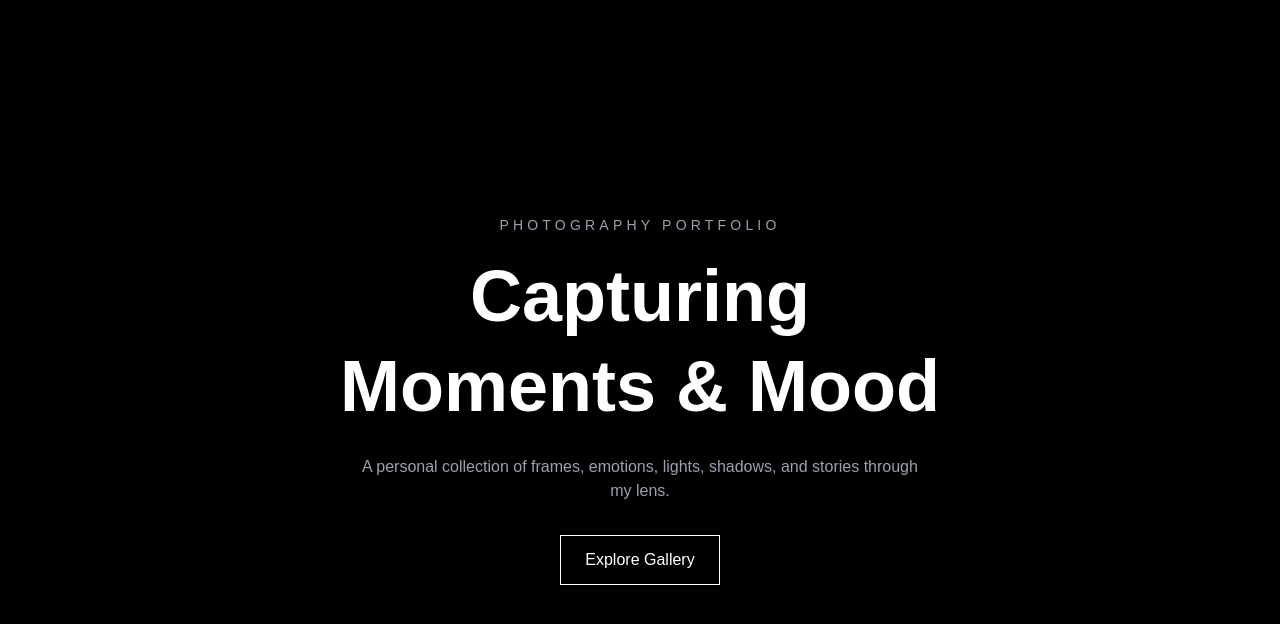
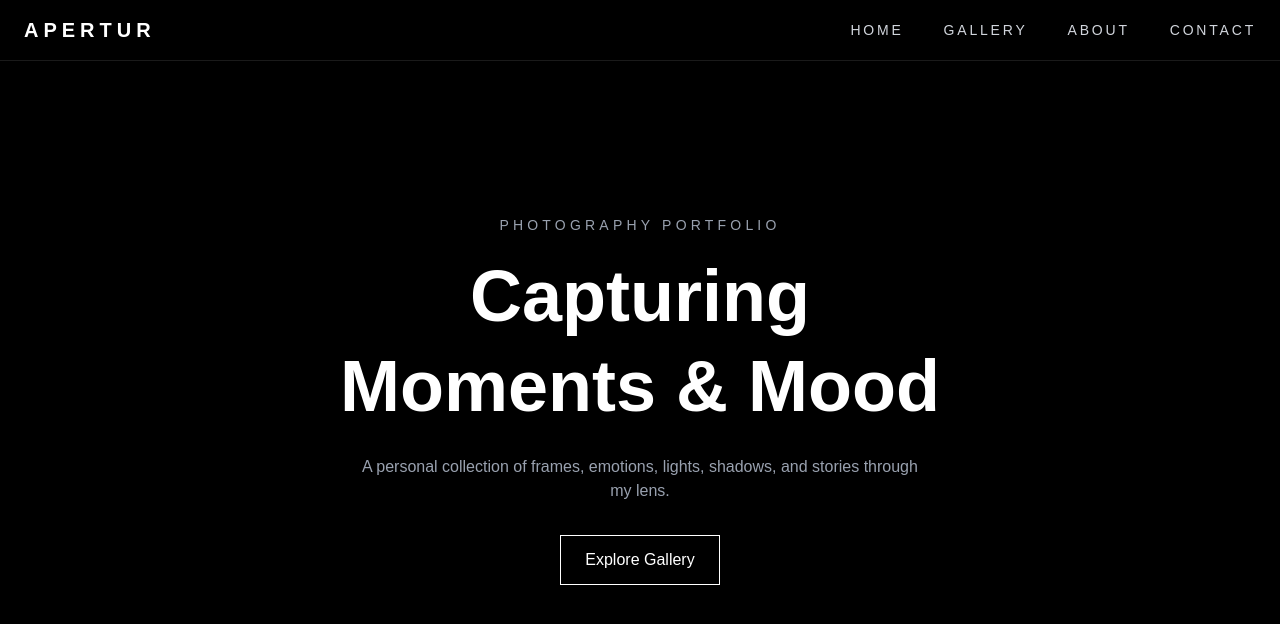
Before and after one commit to Nilotpal04/Apertur, a React (Vite) app: page / in a window 1280 px wide. Shown: the top 624 px of the page. Built offline with nearby package versions, Linux system fonts and the light colour scheme.

Commit message:
fix navbar issue and refine ui

```diff
--- a/src/components/Navbar.jsx
+++ b/src/components/Navbar.jsx
@@ -1,34 +1,36 @@
 function Navbar() {
-    function Navbar() {
   return (
-    <nav className="fixed top-0 left-0 w-full z-50 bg-black/30 backdrop-blur-md">
+    <nav className="fixed top-0 left-0 w-full z-50 border-b border-white/10 bg-black/60 backdrop-blur-xl">
+
       <div className="max-w-7xl mx-auto px-6 py-4 flex items-center justify-between">
 
-        <h1 className="text-xl font-semibold tracking-widest uppercase">
+        <h1 className="text-xl font-bold tracking-[0.25em] uppercase text-white">
           Apertur
         </h1>
 
-        <ul className="hidden md:flex gap-10 text-sm tracking-wide">
-          <li className="hover:text-gray-400 cursor-pointer transition">
+        <ul className="flex gap-10 text-sm uppercase tracking-[0.2em] text-gray-300">
+          <li className="hover:text-white hover:-translate-y-0.5 cursor-pointer transition duration-300">
             Home
           </li>
 
-          <li className="hover:text-gray-400 cursor-pointer transition">
+          <li className="hover:text-white hover:-translate-y-0.5 cursor-pointer transition duration-300">
             Gallery
           </li>
 
-          <li className="hover:text-gray-400 cursor-pointer transition">
+          <li className="hover:text-white hover:-translate-y-0.5 cursor-pointer transition duration-300">
             About
           </li>
 
-          <li className="hover:text-gray-400 cursor-pointer transition">
+          <li className="hover:text-white hover:-translate-y-0.5 cursor-pointer transition duration-300">
             Contact
           </li>
+
         </ul>
 
       </div>
+
     </nav>
   )
 }
-}
+
 export default Navbar
```
